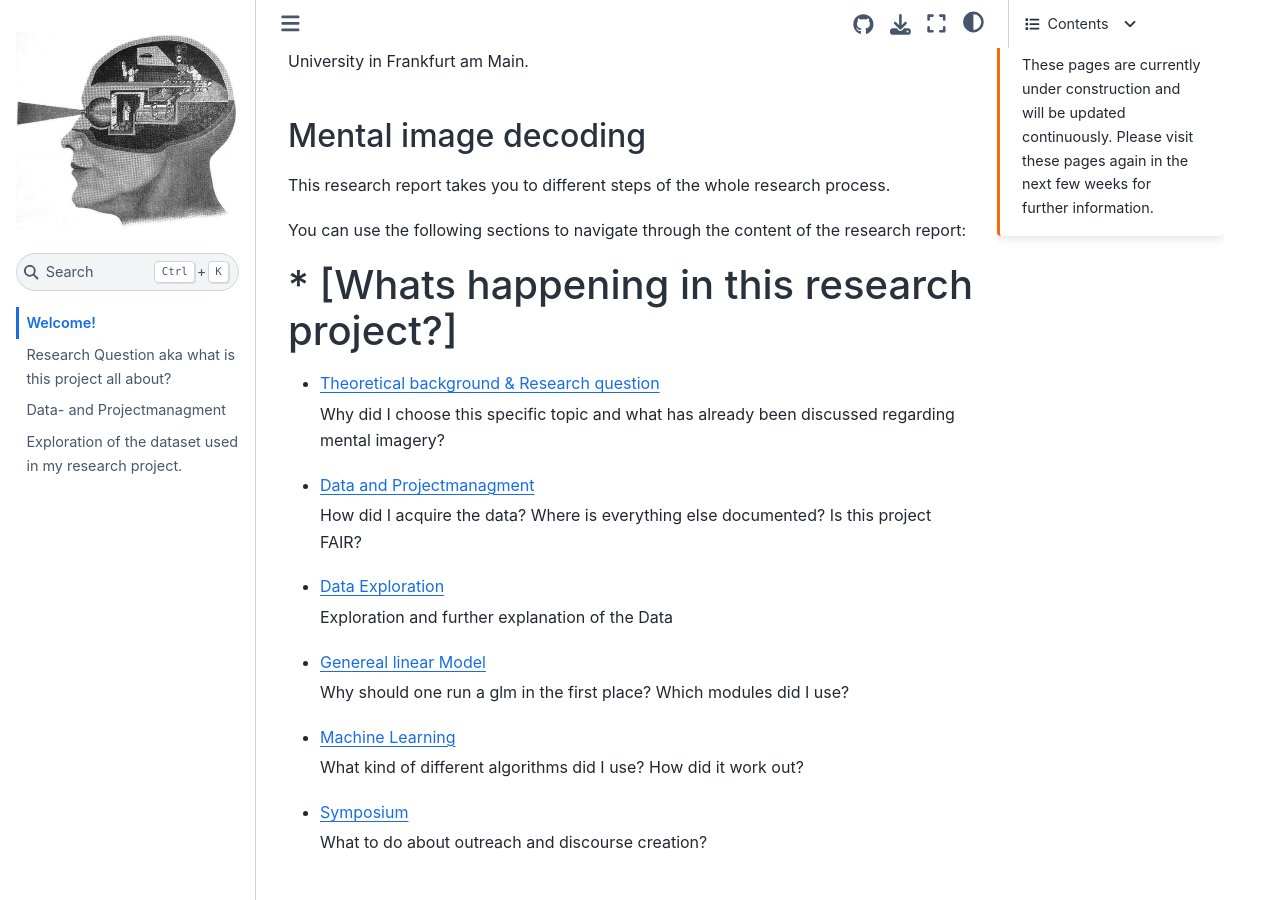
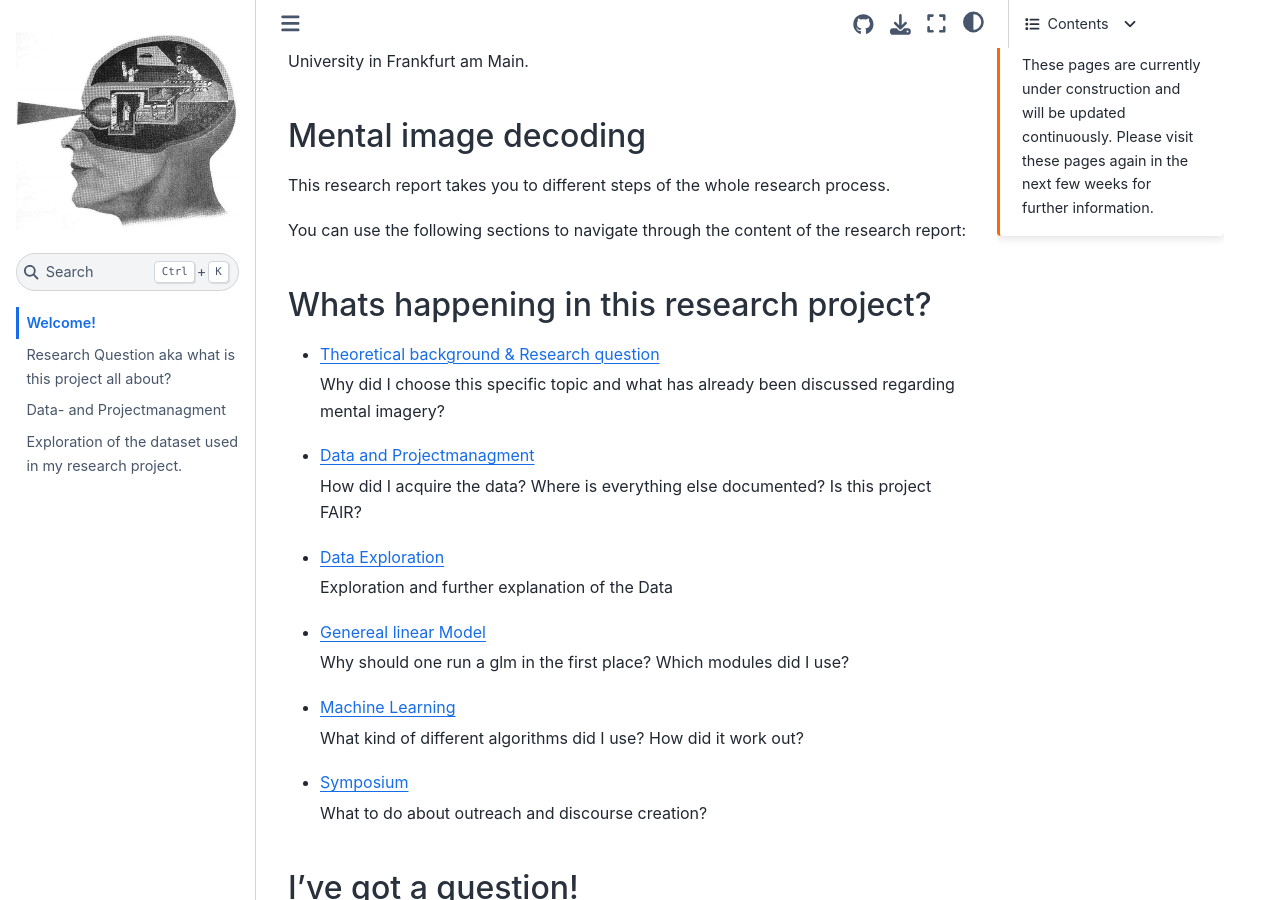
Before and after one commit to JNPauli/Banter, a Jupyter Book: the page built from content/index.md, in a window 1280 px wide and 900 px high, scrolled down 492 px. Built offline with Jupyter Book 1.0.4 settings and Sphinx 7.4.7 and the Sphinx Book theme 1.1.4, drawn with Linux system fonts in a browser that asks for light colours; pages that are not in the unit, such as notebooks, are missing from menus.

Commit message:
adapted header

```diff
--- a/content/index.md
+++ b/content/index.md
@@ -26,7 +26,7 @@ This research report takes you to different steps of the whole research process.
 
 You can use the following sections to navigate through the content of the research report:
 
-# * [Whats happening in this research project?]
+## Whats happening in this research project?
 
 * [Theoretical background & Research question](https://JNPauli.github.io/Mental-image-decoding/general_information/Research_question.html)
 
```
